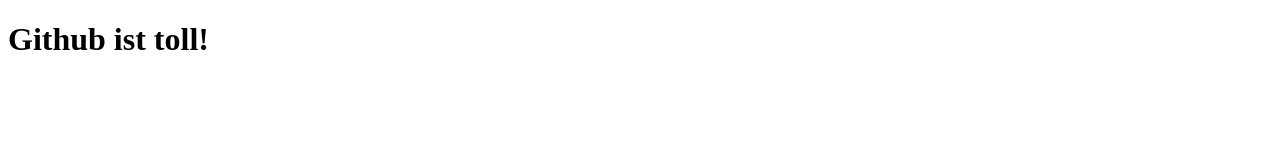
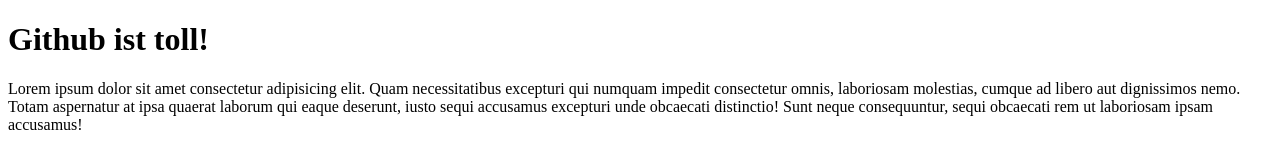
Before and after one commit to huypfui/Git-Hub-Training, a plain HTML site: page index.html in a window 1280 px wide. Drawn offline with Linux system fonts and the light colour scheme.

Commit message:
dev update

```diff
--- a/index.html
+++ b/index.html
@@ -9,5 +9,6 @@
 <body>
     <h1>Github ist toll!</h1>
 
+    <p>Lorem ipsum dolor sit amet consectetur adipisicing elit. Quam necessitatibus excepturi qui numquam impedit consectetur omnis, laboriosam molestias, cumque ad libero aut dignissimos nemo. Totam aspernatur at ipsa quaerat laborum qui eaque deserunt, iusto sequi accusamus excepturi unde obcaecati distinctio! Sunt neque consequuntur, sequi obcaecati rem ut laboriosam ipsam accusamus!</p>
 </body>
 </html>
```
